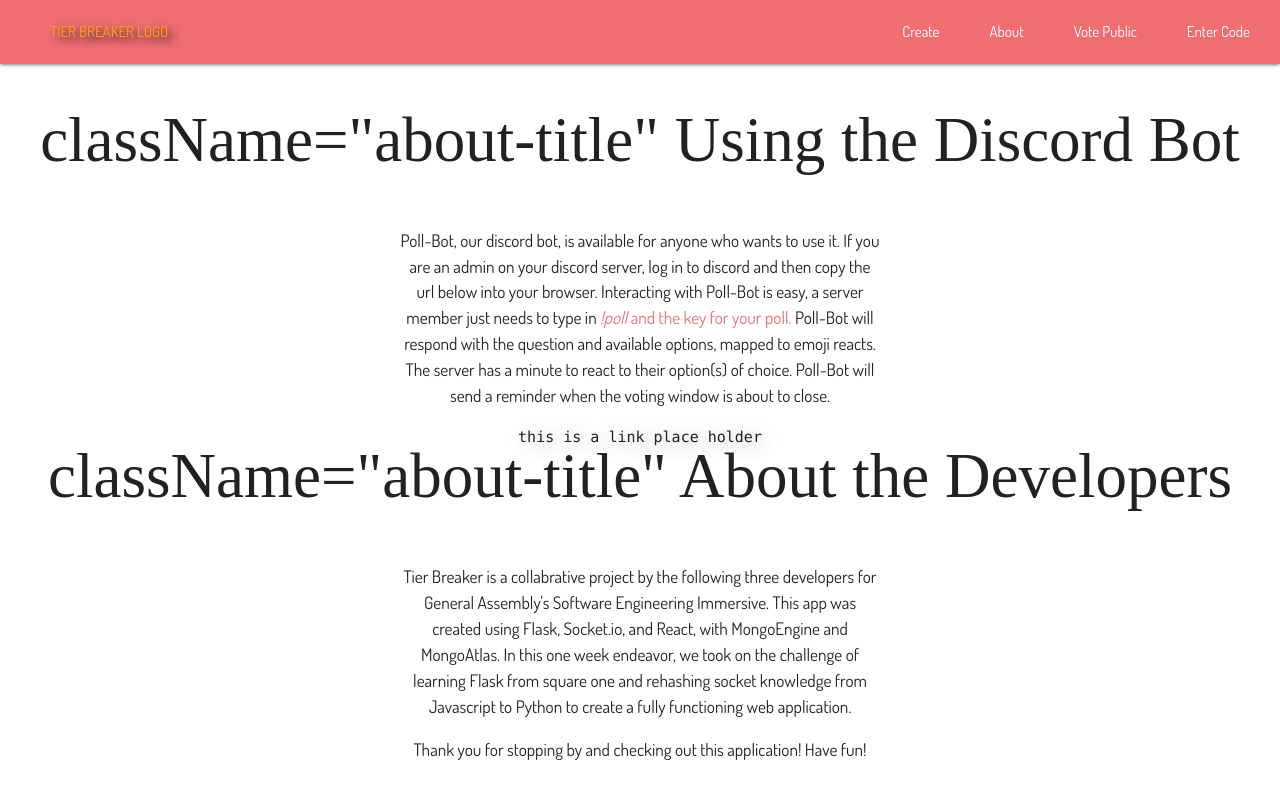
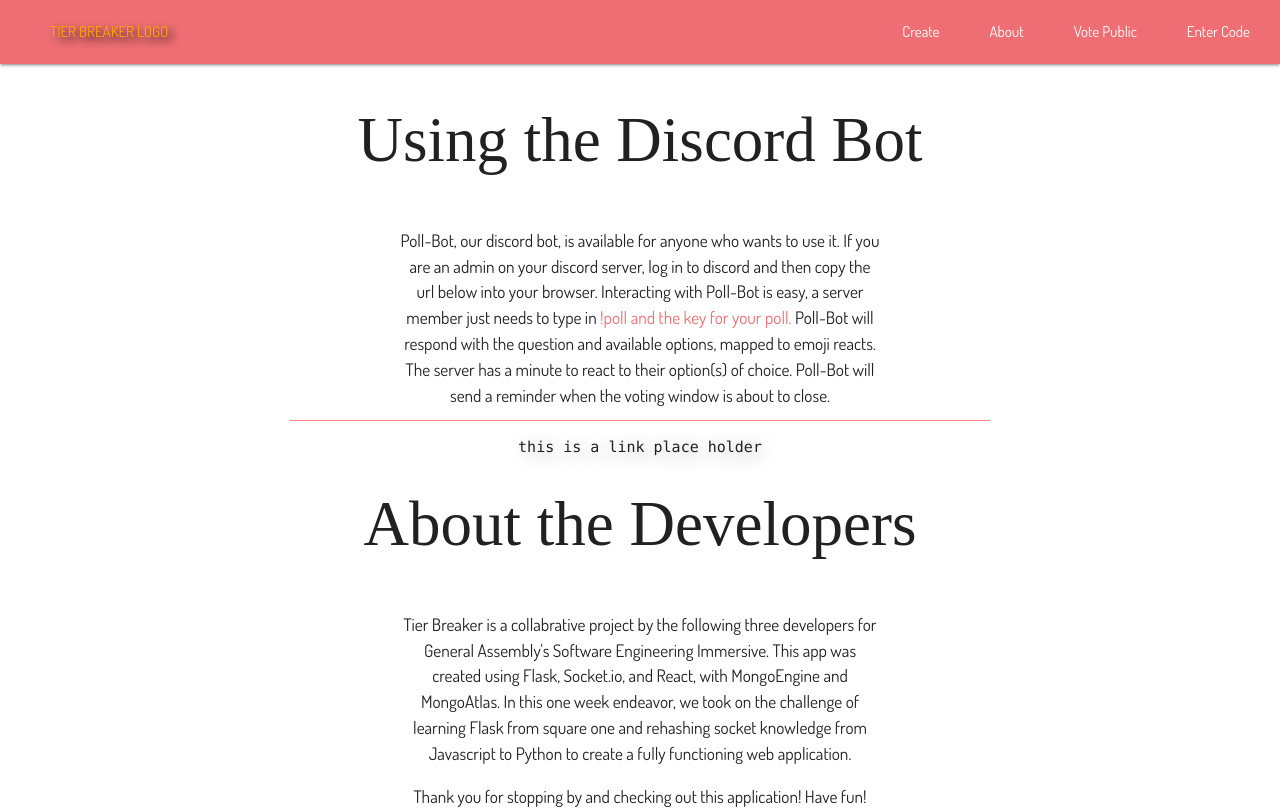
Before and after one commit to NikkiHmltn/tier-breaker, a React (Create React App) app: page /about in a window 1280 px wide. Shown: the top 809 px of the page. Built offline with nearby package versions, Linux system fonts and the light colour scheme; no server answers; a web font is replaced by a local one.

Commit message:
style about

```diff
--- a/src/components/About.js
+++ b/src/components/About.js
@@ -5,24 +5,27 @@ const About = () => {
     return (
         <div>
             <div className="bot-about">
-                <h1>className="about-title" Using the Discord Bot</h1>
+                <h1 className="about-title"> Using the Discord Bot</h1>
                 <div className="hr">
                     <p>
                         Poll-Bot, our discord bot, is available for anyone who wants to use it. If you are an admin on
                         your discord server, log in to discord and then copy the url below into your browser.
                         Interacting with Poll-Bot is easy, a server member just needs to type in{' '}
                         <span style={{ color: '#ee6e73' }}>
-                            <em>!poll</em> and the key for your poll.
+                            <strong>!poll</strong> and the key for your poll.
                         </span>{' '}
                         Poll-Bot will respond with the question and available options, mapped to emoji reacts. The
                         server has a minute to react to their option(s) of choice. Poll-Bot will send a reminder when
                         the voting window is about to close.
                     </p>
-                    <code className="bot-link">this is a link place holder</code>
+                    <div className="bot-link">
+                        <code>this is a link place holder</code>
+                    </div>
                 </div>
             </div>
+            <hr className="about-break" />
             <div className="about-dev-parent">
-                <h1>className="about-title" About the Developers</h1>
+                <h1 className="about-title"> About the Developers</h1>
                 <div className="hr">
                     <p>
                         Tier Breaker is a collabrative project by the following three developers for General Assembly's
--- a/src/components/css/About.css
+++ b/src/components/css/About.css
@@ -88,6 +88,10 @@
     max-width: '50%';
 }
 
+hr.about-break {
+    margin: 20px;
+}
+
 @media (max-width: 700px) {
     .about {
         display: flex;
```
